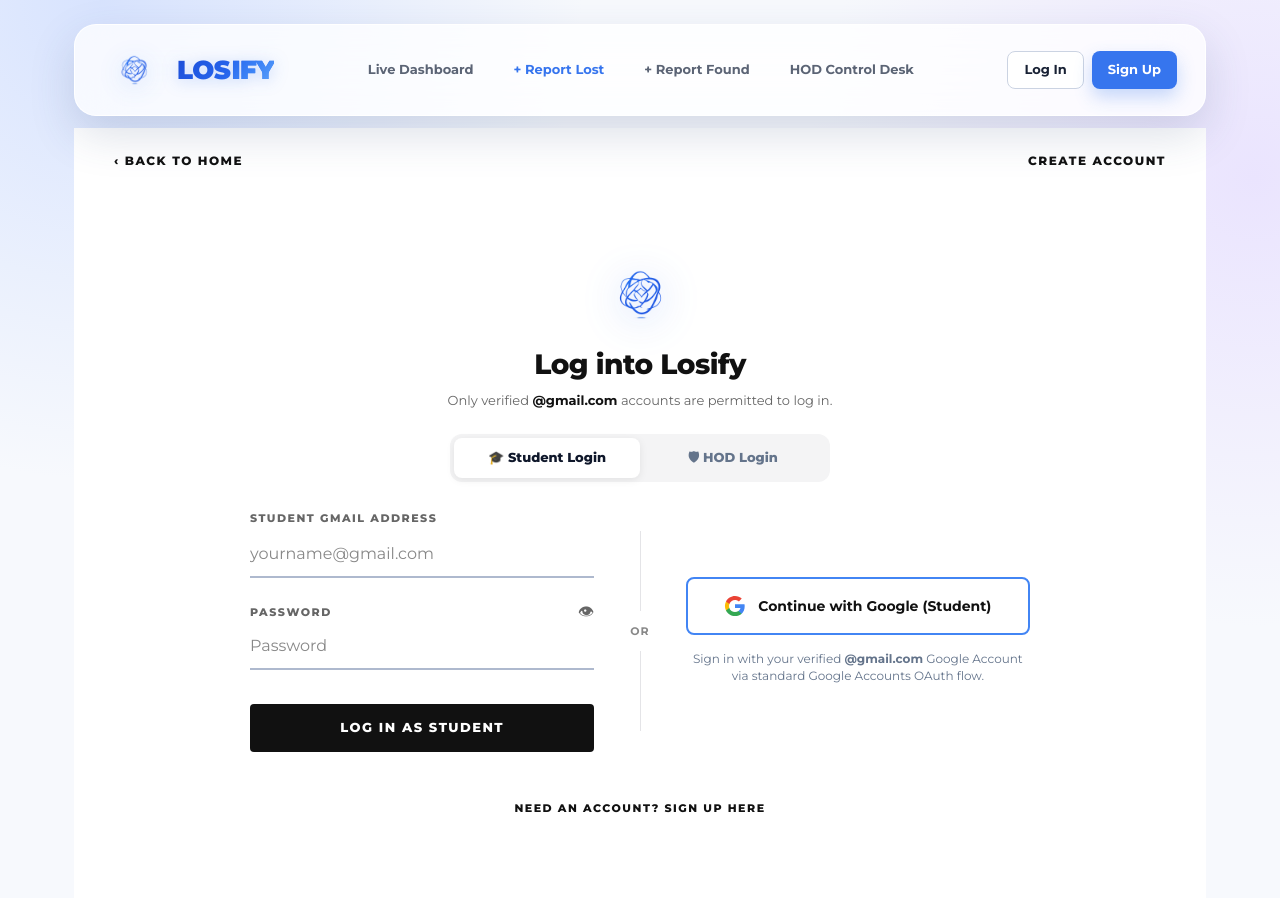
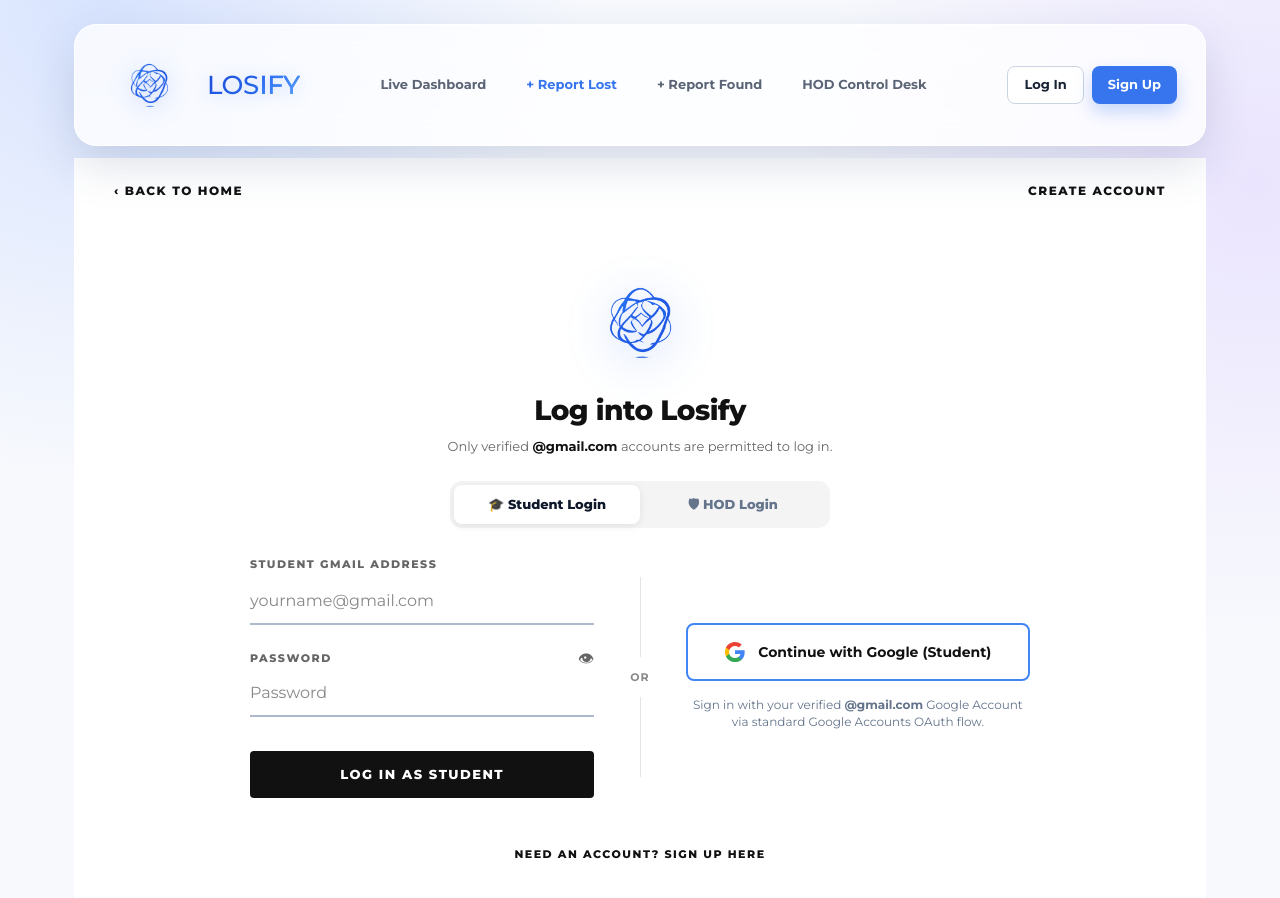
Before and after one commit to arijittsaha13/losify, a Next.js app: page /login in a window 1280 px wide. Shown: the top 898 px of the page. Built offline with nearby package versions, Linux system fonts and the light colour scheme.

Commit message:
style: increase logo icon size by 50% more (92px navbar / 152px login) and unbold LOSIFY text (font-weight: 500)

```diff
--- a/app/globals.css
+++ b/app/globals.css
@@ -110,7 +110,7 @@ body {
 .brand {
   font-family: 'Montserrat', var(--font-sans), sans-serif;
   font-size: 26px;
-  font-weight: 900;
+  font-weight: 500;
   letter-spacing: -0.5px;
   text-decoration: none;
   display: inline-flex;
@@ -126,22 +126,22 @@ body {
   background-clip: text;
   color: transparent;
   font-family: 'Montserrat', var(--font-sans), sans-serif;
-  font-weight: 900;
+  font-weight: 500;
   letter-spacing: -0.5px;
   filter: drop-shadow(0 2px 8px rgba(37, 99, 235, 0.25));
   transition: filter 0.3s ease;
 }
 
 .brand-logo-img {
-  width: 62px;
-  height: 62px;
+  width: 92px;
+  height: 92px;
   object-fit: contain;
   filter: drop-shadow(0 4px 12px rgba(37, 99, 235, 0.4));
   transition: transform 0.35s cubic-bezier(0.34, 1.56, 0.64, 1), filter 0.35s ease;
 }
 
 .brand:hover .brand-logo-img {
-  transform: scale(1.1) rotate(5deg);
+  transform: scale(1.08) rotate(4deg);
   filter: drop-shadow(0 6px 18px rgba(37, 99, 235, 0.6));
 }
 
@@ -155,13 +155,13 @@ body {
   -webkit-text-fill-color: transparent;
   background-clip: text;
   margin-left: 1px;
-  font-weight: 900;
+  font-weight: 500;
 }
 
 .sq-footer-brand {
   font-family: 'Montserrat', var(--font-sans), sans-serif;
   font-size: 24px;
-  font-weight: 900;
+  font-weight: 500;
   letter-spacing: -0.5px;
   text-decoration: none;
   display: inline-flex;
--- a/app/login/page.tsx
+++ b/app/login/page.tsx
@@ -94,13 +94,13 @@ export default function LoginPage() {
       {/* Main Login Container */}
       <main style={{ flex: 1, display: 'flex', flexDirection: 'column', alignItems: 'center', justifyContent: 'center', padding: '20px 20px 60px' }}>
         {/* Brand Emblem Logo Icon */}
-        <div style={{ marginBottom: '20px' }}>
+        <div style={{ marginBottom: '24px' }}>
           <Image
             src="/images/logo-transparent.png"
             alt="Losify Logo"
-            width={102}
-            height={102}
-            style={{ objectFit: 'contain', filter: 'drop-shadow(0 6px 20px rgba(37, 99, 235, 0.45))' }}
+            width={152}
+            height={152}
+            style={{ objectFit: 'contain', filter: 'drop-shadow(0 8px 24px rgba(37, 99, 235, 0.45))' }}
             priority
           />
         </div>
--- a/components/Navbar.tsx
+++ b/components/Navbar.tsx
@@ -39,8 +39,8 @@ export function Navbar() {
           <Image
             src="/images/logo-transparent.png"
             alt="Losify Blue Logo"
-            width={62}
-            height={62}
+            width={92}
+            height={92}
             className="brand-logo-img"
             priority
           />
```
